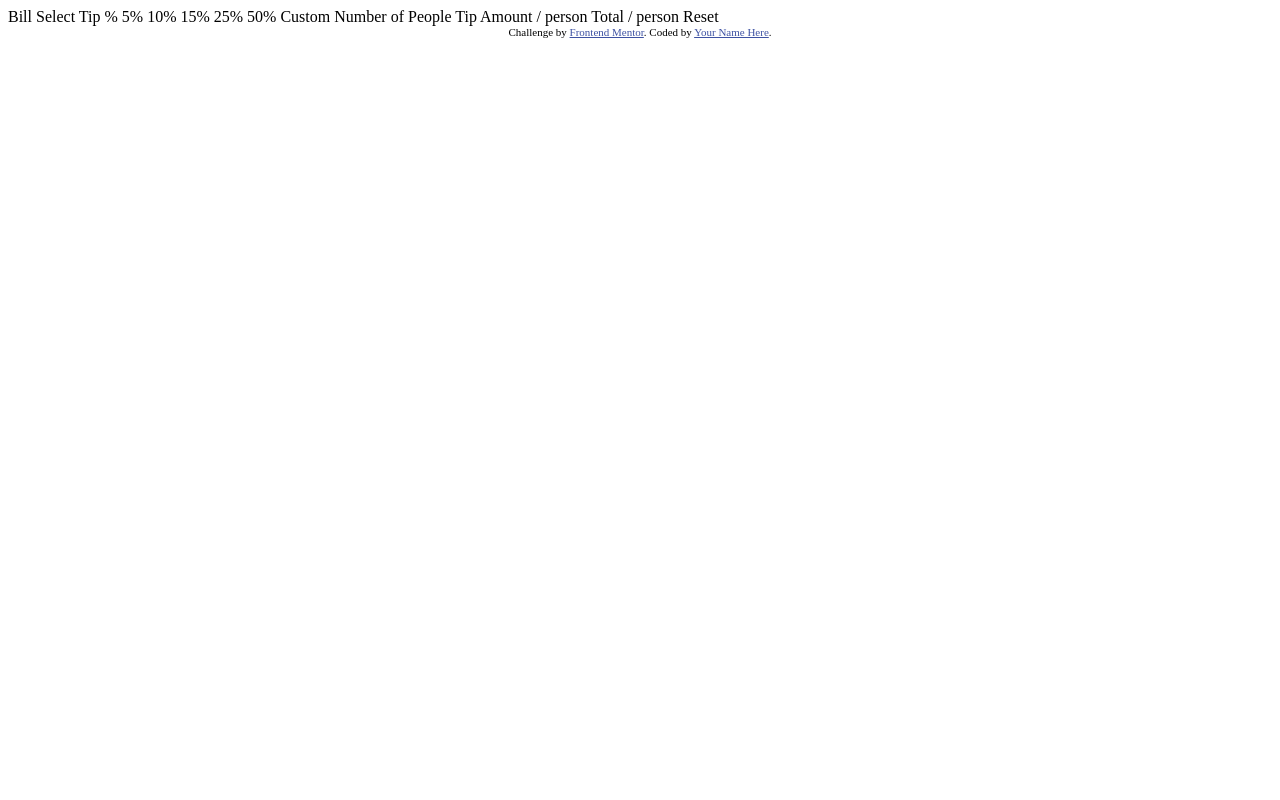
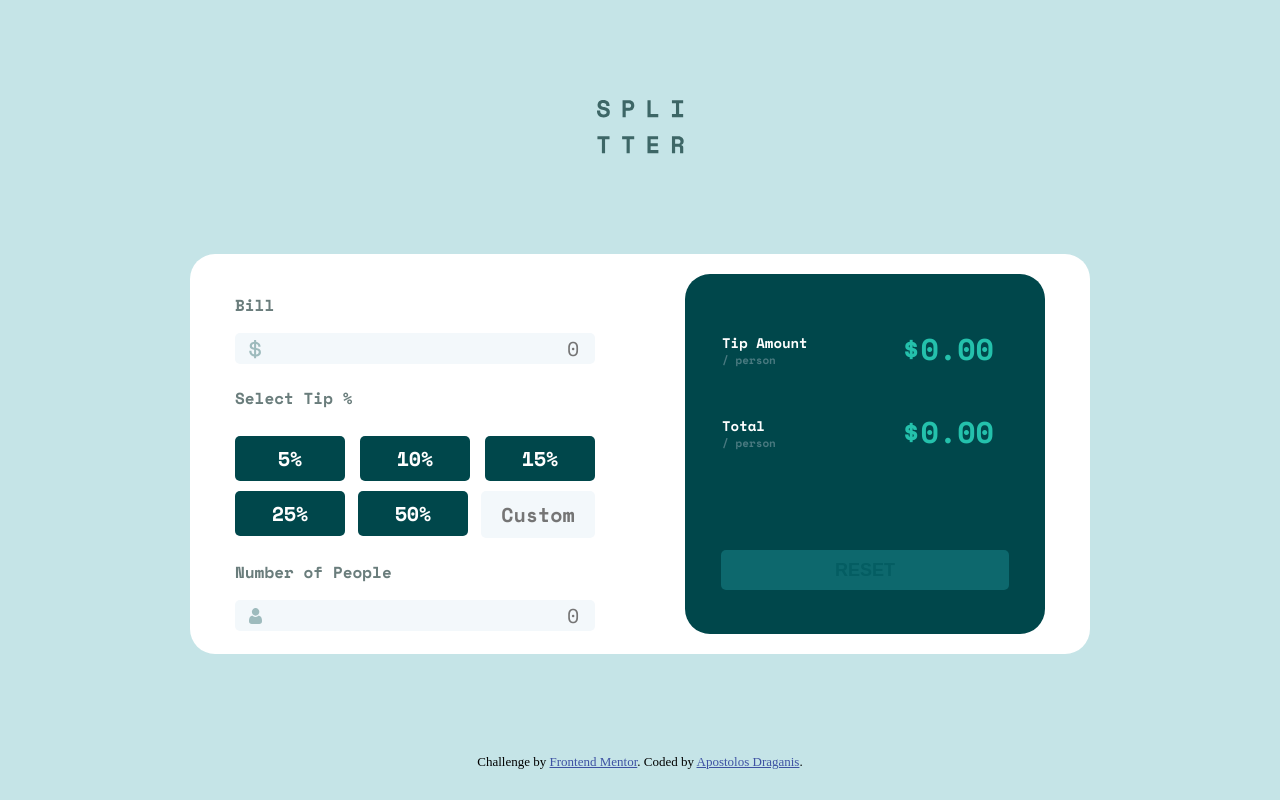
Before and after one commit to apdraganis/tip-calculator-app, a plain HTML site: page index.html in a window 1280 px wide. Drawn offline with nearby package versions, Linux system fonts and the light colour scheme.

Commit message:
last update

```diff
--- a/index.html
+++ b/index.html
@@ -5,40 +5,66 @@
   <meta name="viewport" content="width=device-width, initial-scale=1.0"> <!-- displays site properly based on user's device -->
 
   <link rel="icon" type="image/png" sizes="32x32" href="./images/favicon-32x32.png">
+  <link rel="stylesheet" href="style.css">
 
   <title>Frontend Mentor | Tip calculator app</title>
-
-  <!-- Feel free to remove these styles or customise in your own stylesheet 👍 -->
-  <style>
-    .attribution { font-size: 11px; text-align: center; }
-    .attribution a { color: hsl(228, 45%, 44%); }
-  </style>
 </head>
 <body>
+  <img id="logo" src="images/logo.svg" alt="">
+  <div class="container">
 
-  Bill
+    <div class="flexitem-left">
 
-  Select Tip %
-  5%
-  10%
-  15%
-  25%
-  50%
-  Custom
+      <div class="bill">
+        <p class="title">Bill</p>
+        <div class="bill-input">
+          <img src="images/icon-dollar.svg">
+          <input id="bill-inp" type="text" placeholder="0" maxlength="4">
+        </div>
+      </div>
 
-  Number of People
+      <div class="tip-percentage">
+        <p class="title">Select Tip %</p>
+        <div class="percentages">
+          <button class="per" value="5" >5%</button>
+          <button class="per" value="10" >10%</button>
+          <button class="per" value="15" >15%</button>
+          <button class="per" value="25" >25%</button>
+          <button class="per" value="50" >50%</button>
+          <input class="per" id="custom" placeholder="Custom" maxlength="2">
+        </div>
+      </div>
 
-  Tip Amount
-  / person
+      <div class="people">
+        <p class="title">Number of People</p>
+        <div class="people-input">
+          <img src="images/icon-person.svg">
+          <input id="people-inp" type="text" placeholder="0" maxlength="2">
+        </div>
+      </div>
+    </div>
 
-  Total
-  / person
+    <div class="flexitem-right">
+      <div class="tip-amount">
+        <div id="title"><p id="p-1">Tip Amount</p><p id="p-2">/ person</p></div>
+        <div class="tip-amount-result"></div>
+      </div>
+      <div class="total">
+        <div id="title"><p id="p-1">Total</p><p id="p-2">/ person</p> </div>
+        <div class="total-result"></div>
+      </div>
+      <button id="reset-btn">RESET</button>
+    </div>
 
-  Reset
+
+    </div>
+
 
   <div class="attribution">
     Challenge by <a href="https://www.frontendmentor.io?ref=challenge" target="_blank">Frontend Mentor</a>.
-    Coded by <a href="#">Your Name Here</a>.
+    Coded by <a href="https://apdraganis.github.io/" target="_blank">Apostolos Draganis</a>.
   </div>
+
+  <script src="script.js"></script>
 </body>
 </html>
--- /dev/null
+++ b/script.js
@@ -0,0 +1,124 @@
+// Calculate tip
+let billInp = document.querySelector('#bill-inp')
+let peopleInp = document.querySelector('#people-inp')
+let billInpVal = parseInt(billInp.value)
+let peopleInpVal = parseInt(peopleInp.value)
+let tipAmountResult = document.querySelector('.tip-amount-result')
+let totalResult= document.querySelector('.total-result')
+let tip = 0.1
+let tipPerson = ((billInp.value * tip) / peopleInp)
+let totalPerson = (billInp.value / peopleInp.value) + tipPerson
+// default
+tipAmountResult.textContent = totalResult.textContent = "$0.00"
+
+// Reset button
+let resetBtn = document.querySelector('#reset-btn')
+resetBtn.addEventListener('click', () => {
+  if (resetBtn.classList == 'active-reset-btn') {
+  tipAmountResult.textContent = totalResult.textContent = "$0.00"
+  billInp.value = ""
+  peopleInp.value = ""
+  for (i=0; i < tipBtnsArray.length; i++){
+    if (tipBtnsArray[i].classList == 'per active-btn') {
+      tipBtnsArray[i].classList.remove('active-btn')
+    }
+  }
+  resetBtn.classList.remove('active-reset-btn')
+  }
+})
+
+
+//  calculate function
+let calculate = () => {
+  billInp = document.querySelector('#bill-inp')
+  peopleInp = document.querySelector('#people-inp')
+  billInpVal = parseInt(billInp.value)
+  peopleInpVal = parseInt(peopleInp.value)
+  if (billInpVal > 0 && peopleInpVal > 0) {
+    tipPerson = ((billInpVal * tip) / peopleInpVal)
+    totalPerson = (billInpVal / peopleInpVal) + tipPerson
+    tipAmountResult.textContent = `$${Math.round(tipPerson * 100) / 100}`
+    totalResult.textContent = `$${Math.round(totalPerson * 100) / 100}`
+    // active resetBtn
+    resetBtn.classList.add('active-reset-btn')
+  } else {
+    console.log("error")
+  }
+}
+
+
+billInp.addEventListener('keyup', () => {
+  calculate()
+})
+peopleInp.addEventListener('keyup', () => {
+  calculate()
+})
+
+
+// Active tip buttons
+let tipBtnsArray = document.querySelectorAll('.per')
+for (i=0; i < tipBtnsArray.length; i++){
+  tipBtnsArray[i].setAttribute("onclick", "activeBtn(this)")
+}
+let activeBtn = (element) => {
+  if (element.classList == 'per active-btn') {
+    element.classList.remove('active-btn')
+  } else {
+    for (i=0; i < tipBtnsArray.length; i++){
+      if (tipBtnsArray[i].classList == 'per active-btn') {
+        tipBtnsArray[i].classList.remove('active-btn')
+      }
+    }
+    element.classList.add('active-btn')
+    if (element.id != 'custom')
+    tip = parseInt(element.value) / 100
+    calculate()
+  }
+}
+
+
+// Custom tip
+let customTipInp = document.querySelector('#custom')
+let customTipInpVal = parseInt(customTipInp.value)
+
+customTipInp.addEventListener('keyup', () => {
+  billInp = document.querySelector('#bill-inp')
+  peopleInp = document.querySelector('#people-inp')
+  customTipInp = document.querySelector('#custom')
+  billInpVal = parseInt(billInp.value)
+  peopleInpVal = parseInt(peopleInp.value)
+  customTipInpVal = parseInt(customTipInp.value)
+  if (billInpVal > 0 && peopleInpVal > 0 && customTipInpVal > 0) {
+    console.log(customTipInpVal)
+    tip = customTipInpVal / 100
+    tipPerson = ((billInpVal * tip) / peopleInpVal)
+    totalPerson = (billInpVal / peopleInpVal) + tipPerson
+    tipAmountResult.textContent = `$${Math.round(tipPerson * 100) / 100}`
+    totalResult.textContent = `$${Math.round(totalPerson * 100) / 100}`
+    // active resetBtn
+    resetBtn.classList.add('active-reset-btn')
+  } else {
+    console.log("error")
+  }
+})
+
+// set limit to price value
+// set lmt to bill and ppl inp
+// round price value
+
+// input focus effect
+let billInpDiv = document.querySelector('.bill-input')
+billInpDiv.addEventListener('mouseenter', () => {
+  billInpDiv.style.outline = "2px solid #5baaa0";
+})
+billInpDiv.addEventListener('mouseleave', () => {
+  billInpDiv.style.outline = "";
+})
+
+let peopleInpDiv = document.querySelector('.people-input')
+peopleInpDiv.addEventListener('mouseenter', () => {
+  peopleInpDiv.style.outline = "2px solid #5baaa0";
+})
+peopleInpDiv.addEventListener('mouseleave', () => {
+  peopleInpDiv.style.outline = "";
+})
--- /dev/null
+++ b/style.css
@@ -0,0 +1,218 @@
+@import url('https://fonts.googleapis.com/css2?family=Space+Mono:wght@400;700&display=swap');
+
+body {
+  background-color: #c5e4e7;
+}
+.attribution {
+  font-size: 11px; text-align: center;
+}
+.attribution a {
+  color: hsl(228, 45%, 44%);
+}
+/* div{
+  border: 1px solid black;
+} */
+
+img#logo {
+  display: block;
+  margin: 100px auto 50px;
+}
+/* Container */
+.container {
+  /* style */
+  width: 900px;
+  height: 400px;
+  margin: auto;
+  margin-bottom: 100px;
+  margin-top: 100px;
+  background-color: white;
+  border-radius: 25px;
+  border: none;
+  font-family: 'Space Mono', monospace;
+  /* display */
+  display: flex;
+  flex-direction: row;
+  justify-content: space-around;
+  align-items: center;
+}
+
+.flexitem-left{
+  width: 40%;
+  height: 90%;
+  display: flex;
+  flex-direction: column;
+  justify-content: space-around;
+}
+
+/* bill & people */
+.title {
+  color: #6a7d7c;
+  font-weight: 700;
+}
+.bill input, .people input {
+  outline: none;
+  border: none;
+  width: 80%;
+  background-color: #f3f8fb;
+  font-family: 'Space Mono', monospace;
+  font-size: 20px;
+  direction: rtl;
+  cursor: pointer;
+  caret-color: #5baaa0;
+}
+.bill input:focus::placeholder,
+.people input:focus::placeholder {
+  color: transparent;
+}
+.bill-input, .people-input {
+  border-radius: 5px;
+  background-color: #f3f8fb;
+  align-items: center;
+  height: 31px;
+  display: flex;
+  flex-direction: row;
+  justify-content: space-around;
+  cursor: pointer;
+}
+.bill img {
+  width: 13px;
+  height: 20px;
+}
+.bill ::placeholder, .people ::placeholder {
+  float: right;
+  font-family: 'Space Mono', monospace;
+}
+
+/* select tip % */
+.percentages{
+  display: flex;
+  flex-direction: row;
+  flex-wrap: wrap;
+  justify-content: space-between;
+}
+.per {
+  border: none;
+  border-radius: 5px;
+  background-color: #00474b;
+  color: white;
+  font-family: 'Space Mono', monospace;
+  font-weight: 700;
+  width: 110px;
+  height: 45px;
+  text-align: center;
+  margin-top: 10px;
+  cursor: pointer;
+}
+.per{
+  font-size: 20px;
+}
+#custom {
+  background-color: #f3f8fb;
+  color: #516c6b;
+  caret-color: #5baaa0;
+}
+#custom:focus::placeholder{
+  color: transparent;
+}
+
+
+
+
+
+.flexitem-right{
+  background-color: #00474b;
+  border-radius: 25px;
+  font-weight: 700;
+  width: 40%;
+  height: 90%;
+  display: flex;
+  flex-direction: column;
+  justify-content: space-around;
+  align-items: center;
+}
+.tip-amount, .total{
+  width: 100%;
+  display: flex;
+  flex-direction: row;
+  justify-content: space-around;
+  align-items: center;
+  margin-right: -15px;
+}
+.total{
+  margin-top: -65px;
+}
+#title{
+  width: 92px;
+}
+.tip-amount #p-1, .total #p-1{
+  color: white;
+  font-size: 14px;
+}
+.tip-amount #p-2, .total #p-2{
+  color: #497a80;
+  font-size: 11px;
+  margin-top: -15px;
+}
+.flexitem-right button {
+  background-color: #0d686d;
+  color: #045d62;
+  font-size: 18px;
+  font-weight: 700;
+  width: 80%;
+  border: none;
+  border-radius: 5px;
+  height: 40px;
+}
+.tip-amount-result, .total-result {
+  color: #24c1ac;
+  font-size: 30px;
+  width: 150px;
+  text-align: center;
+}
+.active-btn {
+  background-color: #26c2ad;
+  color: black;
+}
+button.active-reset-btn{
+  background-color: #26c2ad;
+  color: #005955;
+  cursor: pointer;
+}
+
+.attribution{
+  font-size: 13px;
+}
+
+
+/* MOBILE */
+@media (max-width: 900px){
+  .container {
+    height: 750px;
+    display: flex;
+    flex-direction: column;
+    justify-content: space-between;
+    width: 100%;
+    align-items: center;
+  }
+  .flexitem-left {
+    width: 80%;
+  }
+  .flexitem-right {
+    margin-top: 30px;
+    width: 80%;
+  }
+  .bill, .people {
+    display: flex;
+    flex-direction: column;
+  }
+  .bill-input, .people-input {
+    width: 100%;
+  }
+  .tip-percentage{
+    margin-top: 20px;
+  }
+  .people{
+    margin-top: 20px;
+  }
+
+}
```
